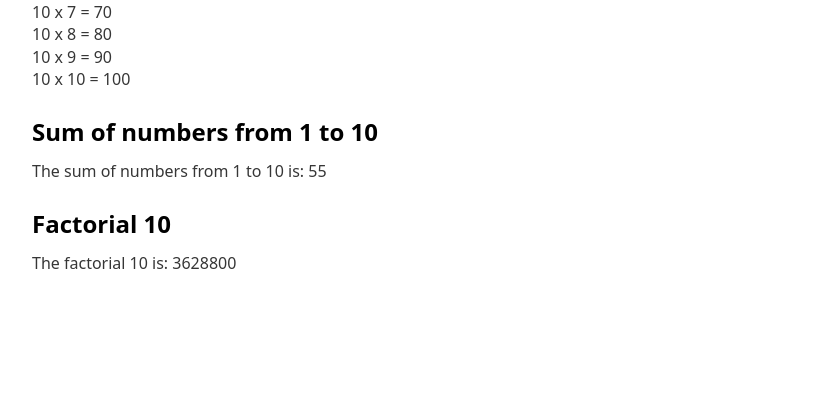
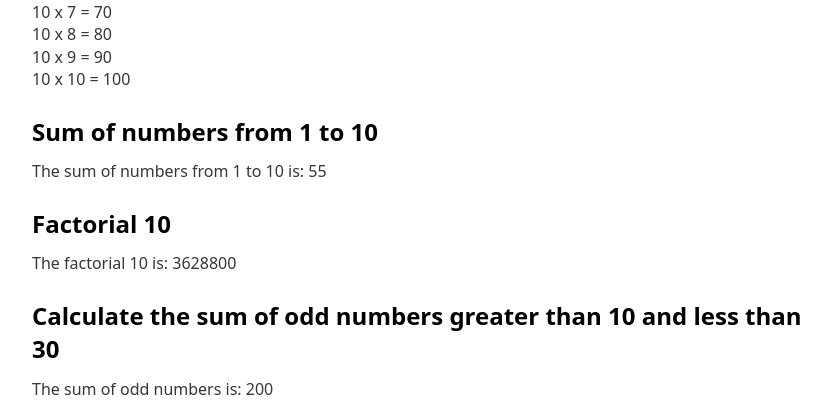
Before and after one commit to shakelm39/problem_solving, a PHP site: page / in a window 1280 px wide. Shown: the part 4446-4866 px from the top of the page, without its empty margins (208-1039 px from the left). Before the commit the page ends 4715 px from the top, so only its background shows below. Run offline with PHP 8.4, Linux system fonts and the light colour scheme.

Commit message:
sum of odd number

```diff
--- a/index.php
+++ b/index.php
@@ -79,11 +79,31 @@
         $factorial = 1;
         for($i=1; $i <=10; $i++ ){
             $factorial *= $i;
-
         }
         echo "The factorial 10 is: ".$factorial;
       ?>
      <!-- problem #6 solution printing 10!  -->
+     <!-- problem #7 solution Calculate the sum of odd numbers greater than 10 and less than 30  -->
+      <h2>Calculate the sum of odd numbers greater than 10 and less than 30</h2>
+      <?php
+        $odd_sum = 0;
+        for($i= 11; $i < 30; $i++ ){
+
+            if( $i % 2 == 0){
+
+            }else{
+
+                $odd_sum += $i;
+
+            }
+
+        }
+        echo "The sum of odd numbers is: $odd_sum";
+      ?>
+     <!-- problem #7 solution Calculate the sum of odd numbers greater than 10 and less than 30  -->
+
+
+
 
 </body>
 </html>
```
